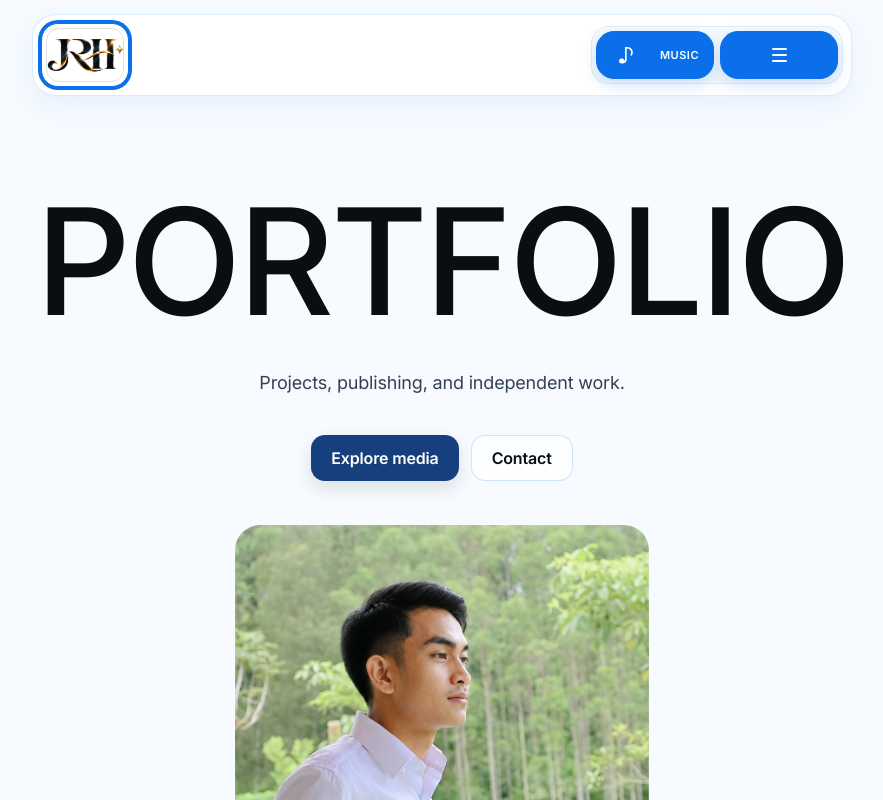
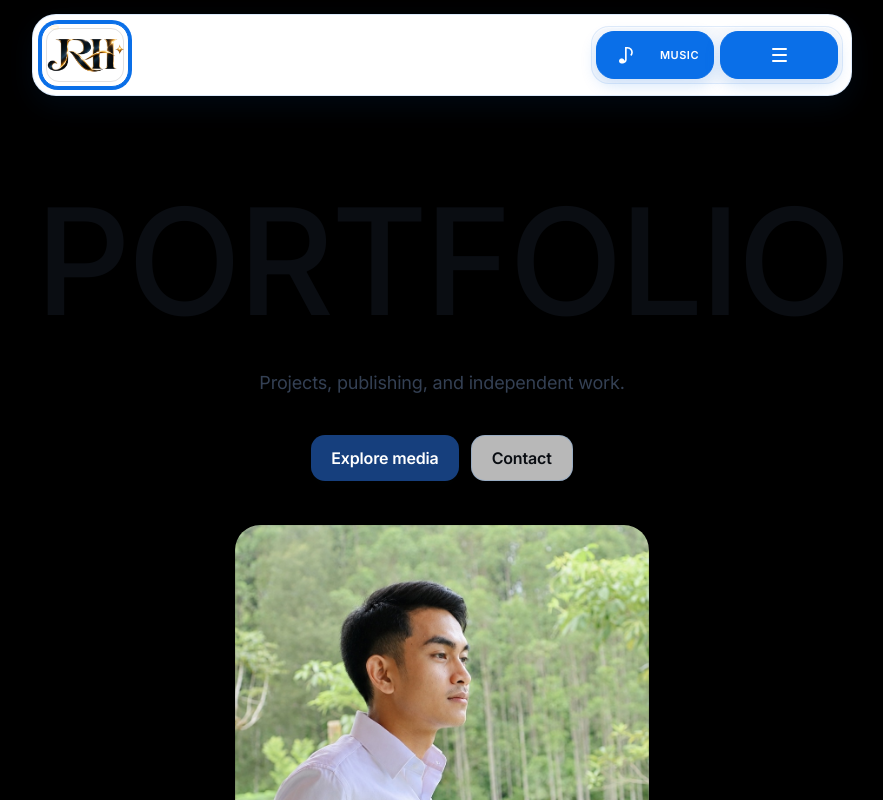
Before and after one commit to LionerHakim/JRHs, a React (Vite) app: page / in a window 1280 px wide. Shown: the top 800 px of the page, without its empty margins (198-1081 px from the left). Built offline with nearby package versions, Linux system fonts and the light colour scheme.

Commit message:
Set page canvas to black

```diff
--- a/src/index.css
+++ b/src/index.css
@@ -3727,3 +3727,8 @@ body,
 .music-panel::before {
   border-color: rgba(10,153,255,.16) !important;
 }
+
+
+/* JRHs BLACK CANVAS — preserve all light components */
+html, body, .site-shell, .site-shell > main, .site-shell > footer { background: #000 !important; }
+.site-footer { background: #000 !important; }
```
